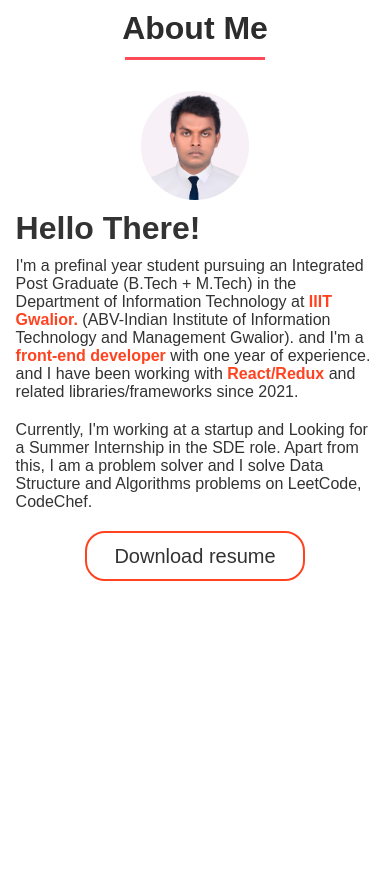
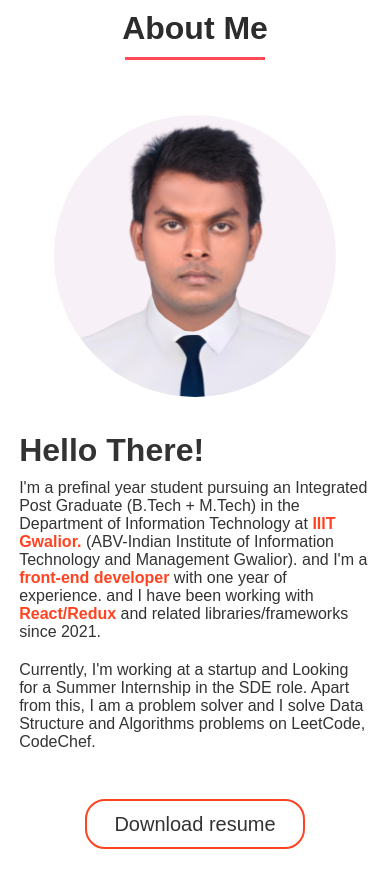
Before and after one commit to afroz23/afrozquraishi, a Next.js app: page /about in a window 390 px wide. Before the commit the page ends 844 px from the top, so only its background shows below. Built offline with nearby package versions, Linux system fonts and the light colour scheme.

Commit message:
worked on about section

```diff
--- a/Components/Navbar.module.css
+++ b/Components/Navbar.module.css
@@ -96,8 +96,12 @@
 }
 
 .burger {
+    height: 60%;
+    width: 10%;
     color: black;
-    font-size: 25px;
+    font-size: 50%;
+    border: 2px solid black;
+    padding: 0.2%;
     cursor: pointer;
     display: none;
 }
--- a/Components/projectDetails.js
+++ b/Components/projectDetails.js
@@ -9,7 +9,8 @@ export const projectDetails = [
         projectLink: "https://github.com/afroz23/afrozquraishi",
         deployLink: "https://afrozquraishi.vercel.app/",
         projectTitle: "Portfolio",
-        projectDetail: "This portfolio created with Nextjs.",
+        projectDetail:
+            "This portfolio created with Nextjs. I used pure CSS to make it responsive NO Bootstrap.",
     },
     {
         projectLink: "https://github.com/afroz23/Meme_generator",
--- a/pages/Footer/Footer.module.css
+++ b/pages/Footer/Footer.module.css
@@ -27,6 +27,6 @@
     display: flex;
     justify-content: center;
     align-items: center;
-    font-size: 1.3rem;
+    font-size: 100%;
     padding-bottom: 10px;
 }
--- a/pages/about/About.module.css
+++ b/pages/about/About.module.css
@@ -52,10 +52,6 @@
     width: 40%;
 }
 
-.about__img {
-    padding: 3%;
-}
-
 .about__info {
     color: #333333;
     display: flex;
@@ -99,14 +95,16 @@
     font-size: 20px;
 }
 .banner__img {
-    padding: 0 30px;
-    height: 100%;
-    width: 100%;
+    display: grid;
+    align-self: center;
+    height: 18rem;
+    width: 18rem;
 }
 
 .profile {
+    height: 100%;
+    width: 100%;
     border-radius: 50%;
-    color: #ff4321;
 }
 
 .aboutMe {
@@ -123,7 +121,10 @@
     color: #ff4321;
     font-weight: 800;
 }
-@media screen and (max-width: 768px) {
+.resume {
+    margin: 8% 0%;
+}
+@media screen and (max-width: 800px) {
     .common {
         width: 100%;
     }
@@ -133,16 +134,14 @@
         flex-direction: column;
         justify-content: center;
         align-items: center;
+        margin: 0% 1%;
     }
     .banner__img {
-        padding: 0 30px;
-        align-items: center;
-        width: 100%;
+        padding: 10% 10%;
         display: grid;
         align-self: center;
-
-        height: 50%;
-        width: 50%;
+        height: 100%;
+        width: 100%;
     }
     .about_info,
     .aboutMe {
@@ -160,7 +159,4 @@
         width: 100%;
         text-align: left;
     }
-    .resume {
-        margin-bottom: 10%;
-    }
 }
--- a/pages/about/index.js
+++ b/pages/about/index.js
@@ -27,20 +27,12 @@ export default function About() {
                 </div>
                 <div className={styles.row}>
                     <div className={styles.col_6}>
-                        <div className={styles.about__img}>
-                            <div className={styles.info__contacts}>
-                                <div className={styles.row}>
-                                    <div className={styles.col_6}>
                         <div className={styles.banner__img}>
                             <Image
                                 className={styles.profile}
                                 src={profile}
                                 alt="profile pic"
                             />
-                                        </div>
-                                    </div>
-                                </div>
-                            </div>
                         </div>
                     </div>
                     <div className={styles.col_6}>
--- a/pages/contact/Contact.module.css
+++ b/pages/contact/Contact.module.css
@@ -18,7 +18,6 @@
 .backImage {
     height: 100%;
     background-repeat: no-repeat;
-    background-position: 10%;
 }
 .container {
     margin: 0 auto;
```
Also changed, not shown: styles/Home.module.css (+5 -2 lines). Lines whose indentation alone changed are shown as unchanged.
